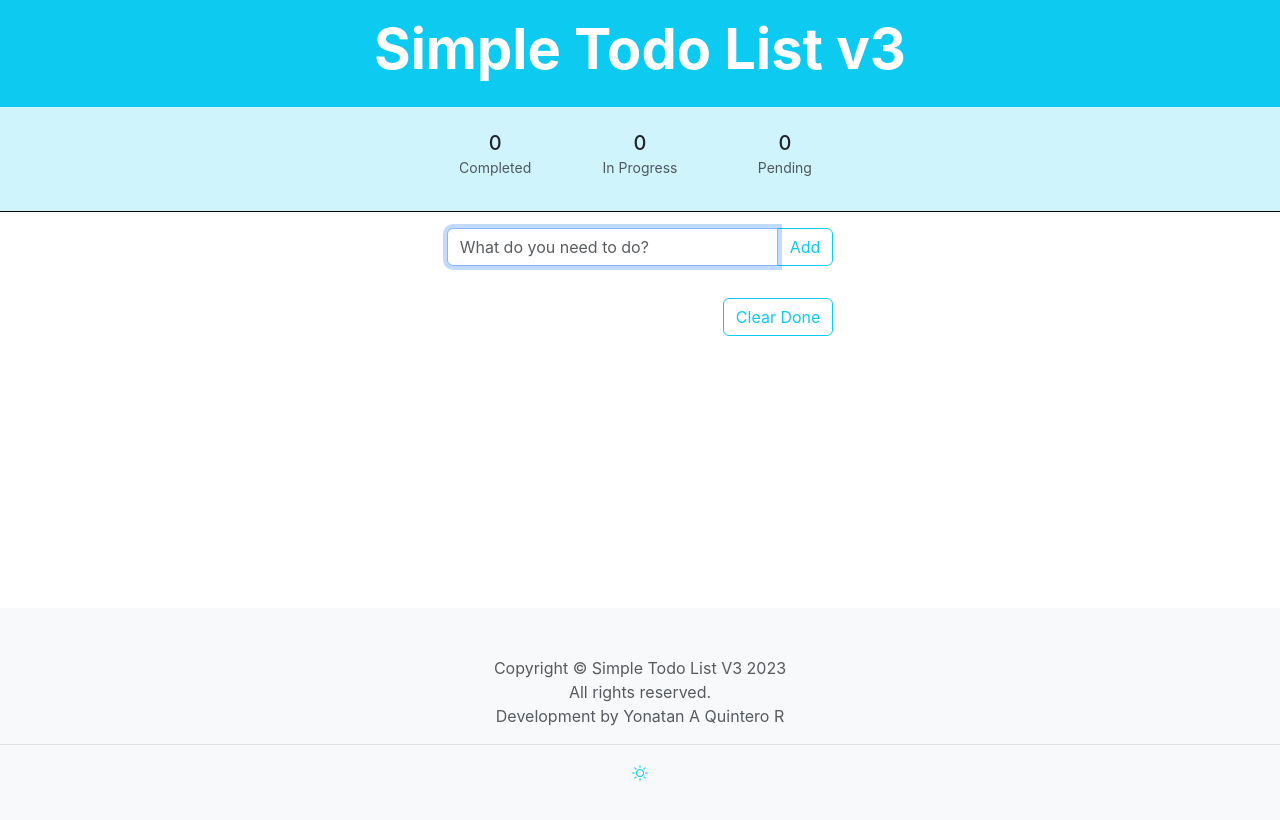
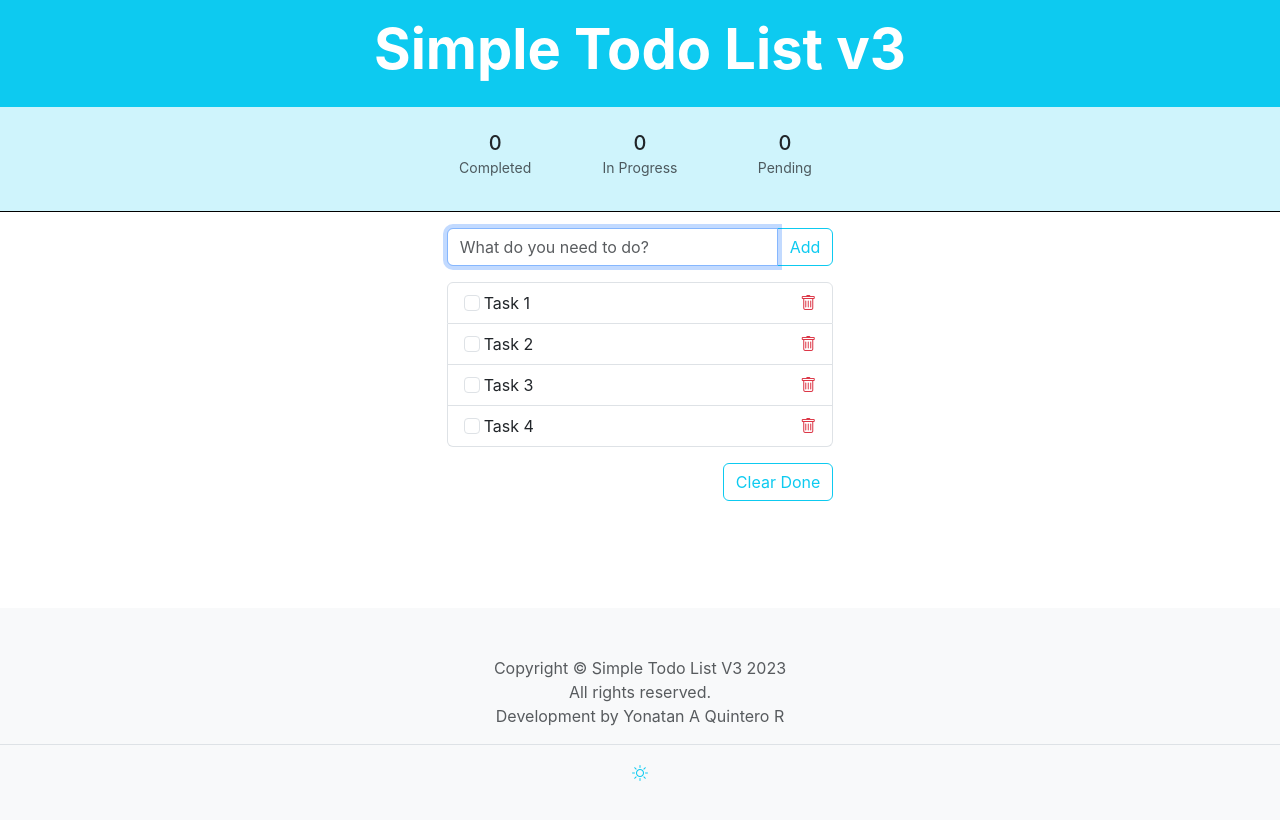
Before and after one commit to YonatanQuintero/simple-todo-v3, a React (Vite) app: page / in a window 1280 px wide. Shown: the top 820 px of the page. Built offline with nearby package versions, Linux system fonts and the light colour scheme; data requests are answered from the project's data file.

Commit message:
Added get-todos Endpoint

```diff
--- /dev/null
+++ b/db/todos.json
@@ -0,0 +1,24 @@
+{
+    "todos": [
+        {
+            "id": 1,
+            "value": "Task 1",
+            "completed": false
+        },
+        {
+            "id": 2,
+            "value": "Task 2",
+            "completed": false
+        },
+        {
+            "id": 3,
+            "value": "Task 3",
+            "completed": false
+        },
+        {
+            "id": 4,
+            "value": "Task 4",
+            "completed": false
+        }
+    ]
+}
--- a/package.json
+++ b/package.json
@@ -7,12 +7,14 @@
     "dev": "vite",
     "build": "tsc && vite build",
     "lint": "eslint . --ext ts,tsx --report-unused-disable-directives --max-warnings 0",
-    "preview": "vite preview"
+    "preview": "vite preview",
+    "backend": "json-server --watch db/todos.json --port 5174"
   },
   "dependencies": {
     "@reduxjs/toolkit": "^1.9.7",
     "bootstrap": "^5.3.2",
     "bootstrap-icons": "^1.11.2",
+    "json-server": "^0.17.4",
     "react": "^18.2.0",
     "react-dom": "^18.2.0",
     "react-redux": "^8.1.3",
--- a/src/app/store.ts
+++ b/src/app/store.ts
@@ -1,9 +1,14 @@
 import { configureStore } from "@reduxjs/toolkit"
 import themeReducer from "../features/theme-slice"
+import { todoApi } from "../features/todo-api"
 
 export const store = configureStore({
   reducer: {
     theme: themeReducer,
+    [todoApi.reducerPath]: todoApi.reducer,
+  },
+  middleware: (getDefaultMiddleware) => {
+    return getDefaultMiddleware().concat(todoApi.middleware)
   },
 })
 
--- a/src/components/todo/TodoList.tsx
+++ b/src/components/todo/TodoList.tsx
@@ -1,10 +1,11 @@
 import TodoListItem from "./TodoListItem"
+import { useGetTodosQuery } from "../../features/todo-api"
 
 const TodoList = () => {
-  const todos: any = []
+  const { data = [] } = useGetTodosQuery()
   return (
     <ul className="list-group">
-      {todos.map((todo: any) => (
+      {data.map((todo) => (
         <TodoListItem key={todo.id} id={todo.id} value={todo.value} />
       ))}
     </ul>
--- a/src/components/todo/TodoListItem.tsx
+++ b/src/components/todo/TodoListItem.tsx
@@ -1,7 +1,7 @@
 import React, { useRef } from "react"
 
 interface TodoListItemProps {
-  id: string
+  id: number
   value: string
 }
 
--- /dev/null
+++ b/src/features/todo-api.ts
@@ -0,0 +1,23 @@
+import { createApi, fetchBaseQuery } from "@reduxjs/toolkit/query/react"
+
+interface ITodo {
+  id: number
+  value: string
+  completed: boolean
+}
+
+export const todoApi = createApi({
+  reducerPath: "todo-api",
+  baseQuery: fetchBaseQuery({ baseUrl: "http://localhost:5174" }),
+  endpoints(builder) {
+    return {
+      getTodos: builder.query<ITodo[], number | void>({
+        query() {
+          return `/todos`
+        },
+      }),
+    }
+  },
+})
+
+export const { useGetTodosQuery } = todoApi
```
Also changed, not shown: 1 other file (tests, documents, lock files or other folders).
